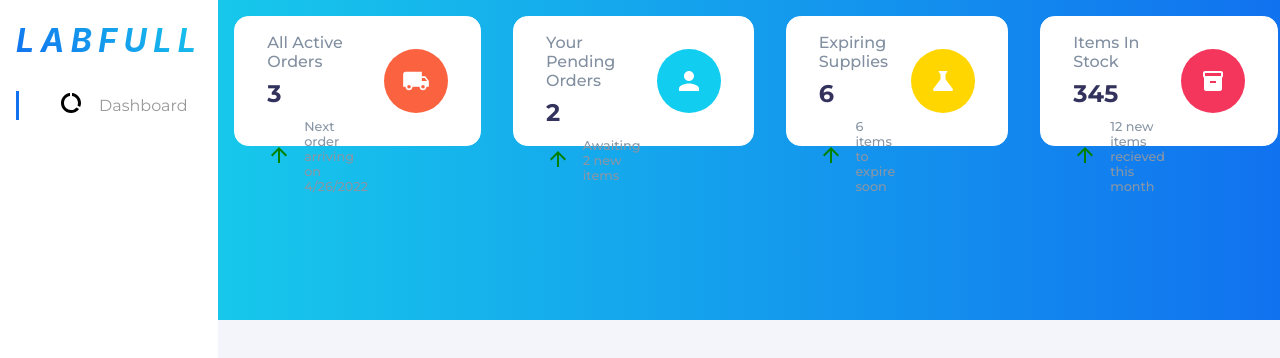
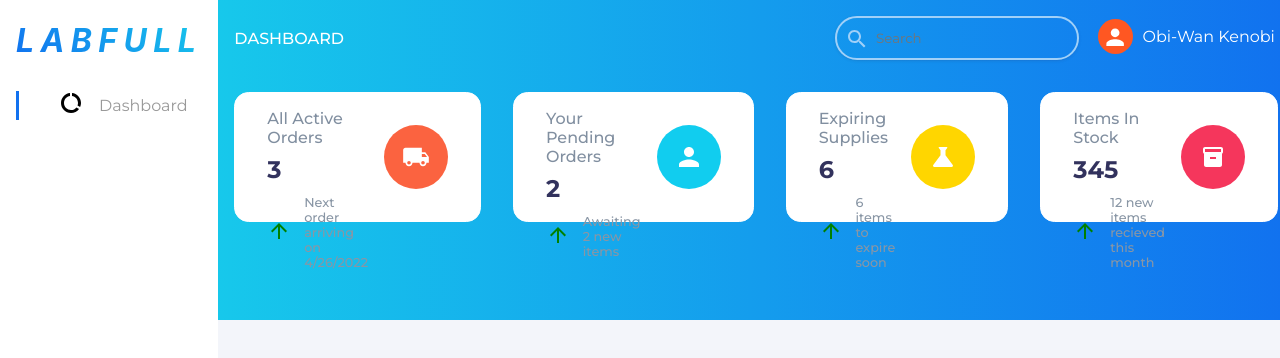
Before and after one commit to daniel-daum/labfull, a React (Create React App) app: page /#/ in a window 1280 px wide. Shown: the top 358 px of the page. Built offline with nearby package versions, Linux system fonts and the light colour scheme.

Commit message:
added navbar w/search title user

```diff
--- a/src/components/main/main.tsx
+++ b/src/components/main/main.tsx
@@ -1,8 +1,9 @@
-import react from "react"
+
 import "./main.css"
 
 import Sidebar from "../sidebar/sidebar"
 import Block from "../block/block"
+import Navbar from "../navbar/navbar"
 
 import ArrowUpwardIcon from '@mui/icons-material/ArrowUpward';
 import ArrowDownwardIcon from '@mui/icons-material/ArrowDownward';
@@ -10,6 +11,9 @@ import InventoryIcon from '@mui/icons-material/Inventory';
 import LocalShippingIcon from '@mui/icons-material/LocalShipping';
 import PersonIcon from '@mui/icons-material/Person';
 import ScienceIcon from '@mui/icons-material/Science';
+import Avatar from '@mui/material/Avatar';
+
+import { deepOrange } from "@mui/material/colors"
 
 
 function Main() {
@@ -26,8 +30,9 @@ function Main() {
             <div className="wrapper">
 
                 <div className="main-header">
-{/*
-                    <div className="test"></div> */}
+
+                    {/* <div className="test"></div> */}
+                    <Navbar userName="Obi-Wan Kenobi" userAvatar={<Avatar sx={{width:35, height:35, bgcolor:deepOrange[500]}} />}/>
 
                     <div className="main-blocks">
                         <Block block_text="All Active Orders" block_icon_color="block-icon-wrapper-orange" block_number={3} block_stats_text={`Next order arriving on  ${date}`} block_stats={<ArrowUpwardIcon />} block_icon={<LocalShippingIcon sx={{ fontSize: 28 }} />} />
--- a/src/components/navbar/navbar.css
+++ b/src/components/navbar/navbar.css
@@ -1,7 +1,37 @@
-.navbar {
-    height: 50vh;
+
+.navbar{
+
     width: auto;
-    background: rgb(23, 200, 235);
-    background: linear-gradient(90deg, rgba(23, 200, 235, 1) 0%, rgba(17, 113, 239, 1) 100%);
+    display: flex;
+    flex-direction: row;
+    align-items: center;
+    padding: 1em;
+    justify-content: flex-start;
+
 
 }
+
+.navbar-right{
+    width: 100%;
+    display: flex;
+    flex-direction: row;
+    justify-content: flex-end;
+}
+
+
+.navbar-title{
+    font-family: 'Montserrat', sans-serif;
+    color: white;
+    font-weight: 500;
+    justify-self: flex-start;
+}
+
+.navbar-title:hover{
+    color: #d9d9d9;
+    cursor: pointer;
+}
+
+.navbar-title a {
+    text-decoration: none;
+    color: inherit;
+}
--- a/src/components/navbar/navbar.tsx
+++ b/src/components/navbar/navbar.tsx
@@ -1,17 +1,27 @@
 import react from "react"
 import "./navbar.css"
 
+import User from "../user/user"
+import Search from "../search/search"
+
 type navbarProps = {
-   username?:string
-   userImg?: React.ReactNode
-
+    userName?: string,
+    userAvatar?: React.ReactNode
 }
 
-function Navbar(){
-    return(
+function Navbar(props: navbarProps) {
+    return (
+        <div className="navbar">
 
+            <div className="navbar-left">
+                <div className="navbar-title"><a href="/">DASHBOARD</a></div>
 
-        <div className="navbar">
+            </div>
+
+            <div className="navbar-right">
+                <div className="navbar-search"><Search /></div>
+                <div className="navbar-user"><User userName={props.userName} userAvatar={props.userAvatar} /></div>
+            </div>
 
 
 
--- /dev/null
+++ b/src/components/search/search.css
@@ -0,0 +1,33 @@
+
+
+.search{
+    border: 2px solid #a0d0f8;
+    border-radius: 1.5em;
+    width: 15em;
+    height: 2.5em;
+    box-shadow: 0 1px 3px rgba(50,50,93,.15),0 1px 0 rgba(0,0,0,.02);
+    display: flex;
+    flex-direction: row;
+    align-items: center;
+    color: #a0d0f8;
+    margin-left: 1em;
+    margin-right: 1em;
+
+}
+
+.search-icon{
+    padding-left: .5em;
+    padding-top: .4em;
+}
+
+
+.search-box{
+    font-family: 'Montserrat', sans-serif;
+    background-color: inherit;
+    border: none;
+    text-decoration: none;
+    outline: none;
+    color: #a0d0f8;
+    margin-left: .4em;
+
+}
--- /dev/null
+++ b/src/components/search/search.tsx
@@ -0,0 +1,19 @@
+import React, { useState } from 'react';import "./search.css"
+
+import SearchIcon from '@mui/icons-material/Search';
+
+
+function Search() {
+
+    return (
+        <form action="/"  className="search">
+
+            <div className="search-icon"><SearchIcon /></div>
+            <input className="search-box"  type="text" placeholder="Search" />
+
+        </form>
+
+    )
+}
+
+export default Search;
--- a/src/components/sidebox/sidebox.css
+++ b/src/components/sidebox/sidebox.css
@@ -33,7 +33,6 @@
 }
 
 .sidebox-text{
-    font-family: 'Segoe UI', Tahoma, Geneva, Verdana, sans-serif;
     font-weight: 400;
     font-family: 'Montserrat', sans-serif;
 
--- /dev/null
+++ b/src/components/user/user.css
@@ -0,0 +1,31 @@
+
+
+.user{
+    display: flex;
+    flex-direction: row;
+
+    align-items: center;
+    color: white;
+}
+
+.user:hover{
+    cursor: pointer;
+    color: #d9d9d9 ;
+}
+
+.user-avatar{
+    margin: .2em;
+
+
+}
+.user-name{
+    margin: .2em;
+    margin-left: .4em;
+    font-family: 'Montserrat', sans-serif;
+    color: inherit;
+}
+
+.user-name a {
+    text-decoration: none;
+    color: inherit;
+}
--- /dev/null
+++ b/src/components/user/user.tsx
@@ -0,0 +1,21 @@
+import React from "react"
+import react from "react"
+import "./user.css"
+
+type userProps = {
+    userName?:string,
+    userAvatar?:React.ReactNode
+}
+
+function User(props:userProps){
+    return(
+        <div className="user">
+
+            <div className="user-avatar">{props.userAvatar}</div>
+            <div className="user-name"> <a href="/">{props.userName}</a></div>
+
+        </div>
+    )
+}
+
+export default User;
```
